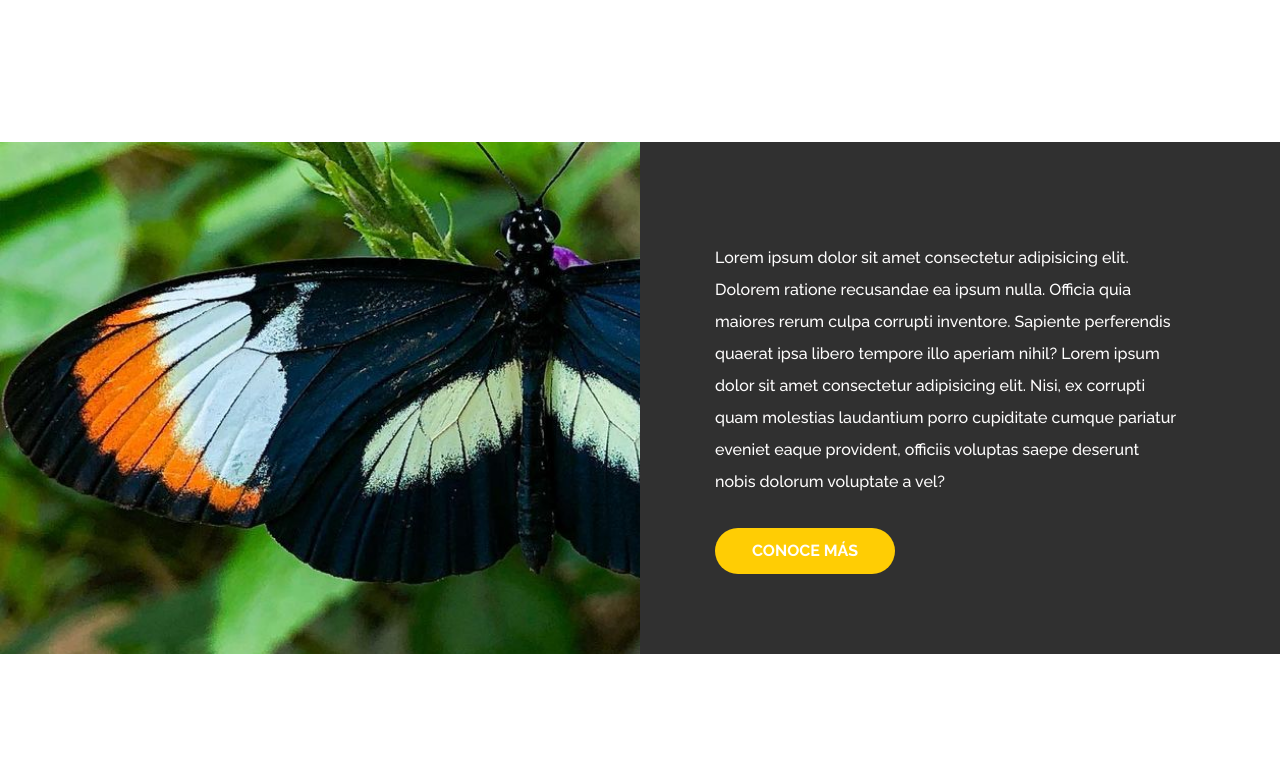
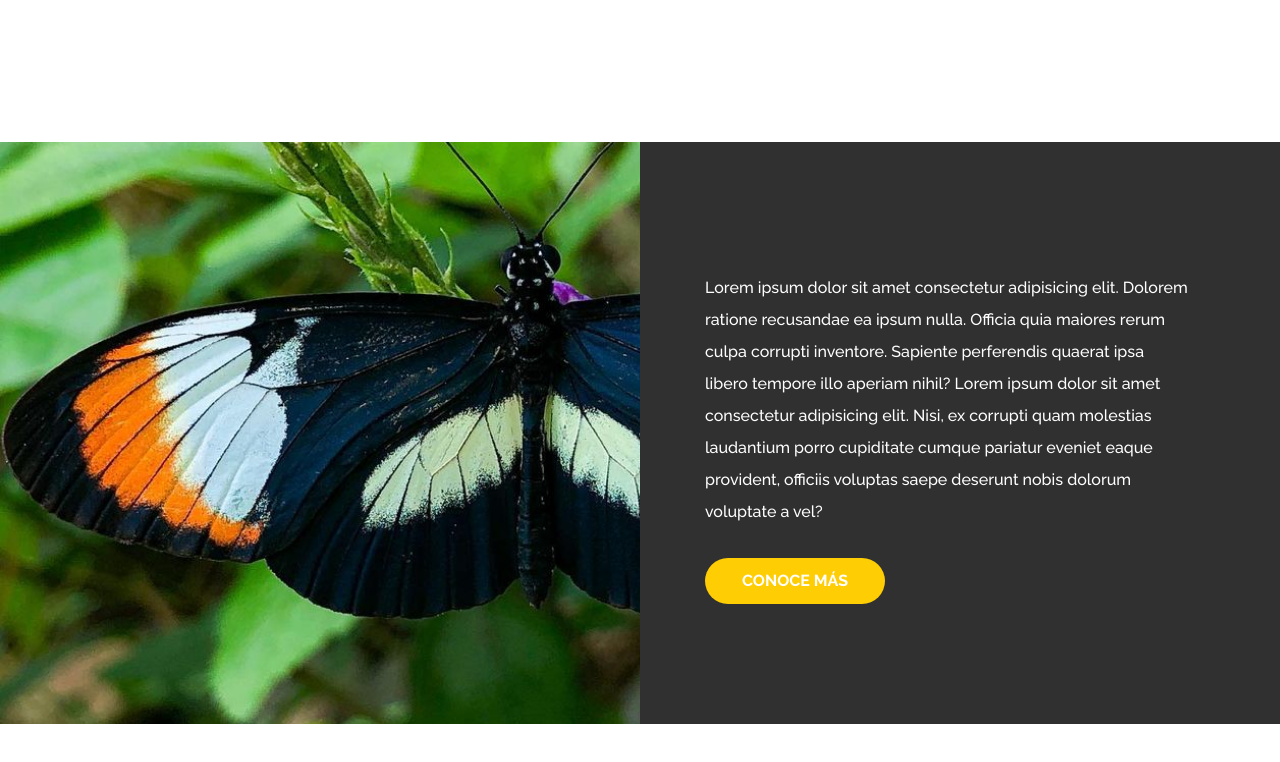
Before and after one commit to KevinJSS/ButterfliesCR, a plain HTML site: page index.html in a window 1280 px wide. Shown: the part 2072-2834 px from the top of the page. Drawn offline with Linux system fonts and the light colour scheme.

Commit message:
Correcciones generales

```diff
--- a/assets/css/styles.css
+++ b/assets/css/styles.css
@@ -533,7 +533,7 @@ button {
 
 .barra-producto__contenido {
     grid-row: 2 / 3;
-    padding: 5rem 5rem 8rem;
+    padding: 8rem 4rem 12rem;
 
     display: flex;
     flex-direction: column;
```
